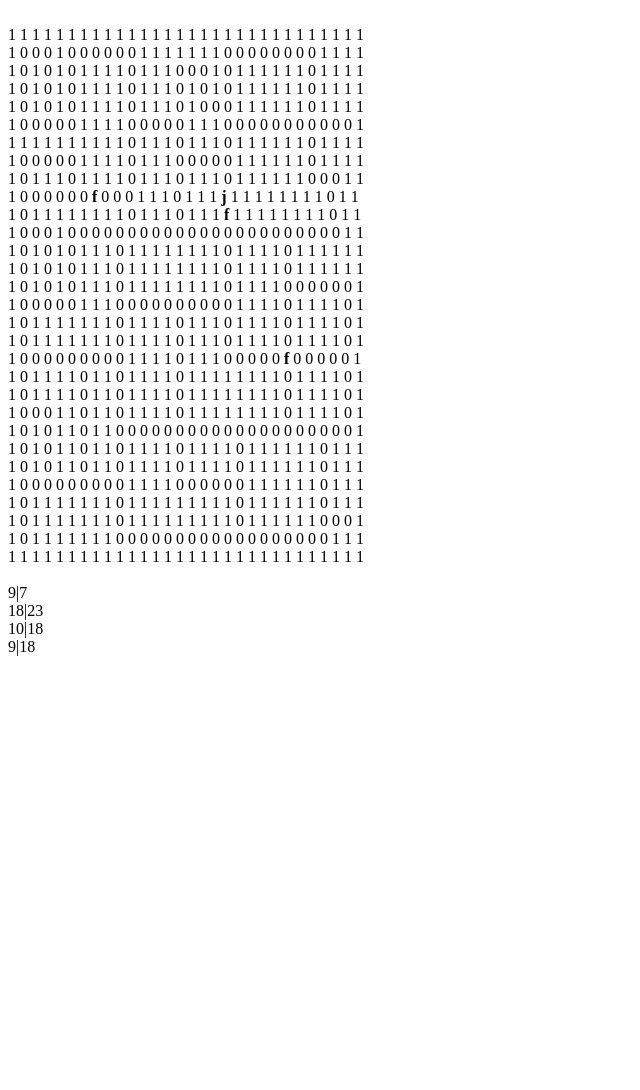
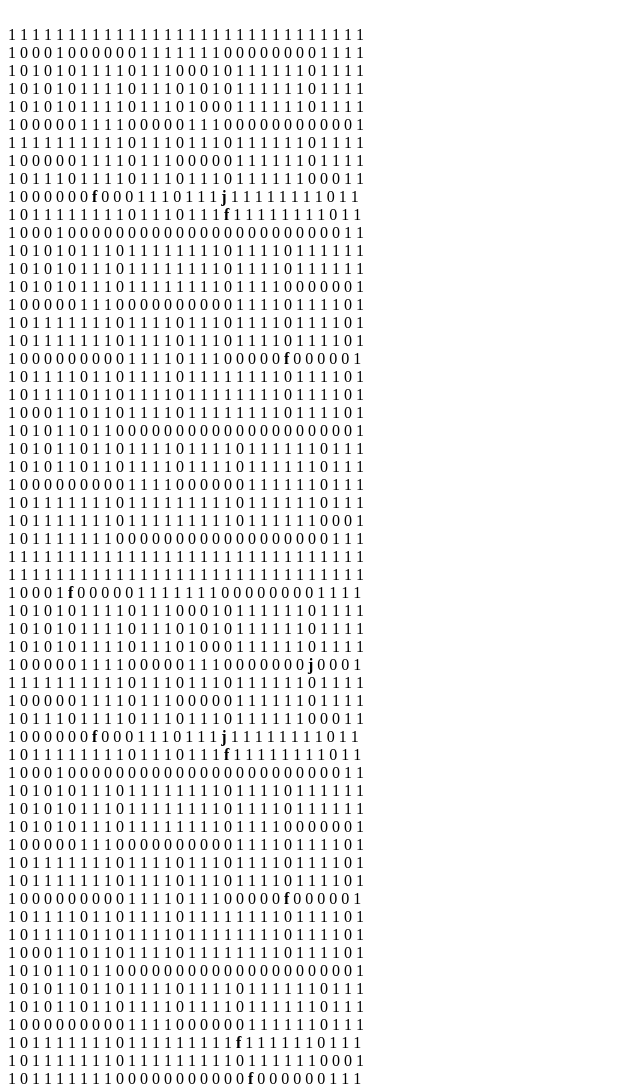
Before and after one commit to dcamposm/Practica-Pacman, a website: page public_html/index.html in a window 1280 px wide. Shown: the top 1090 px of the page, without its empty margins (0-640 px from the left). Before the commit the page ends 800 px from the top, so only its background shows below. Drawn offline with Linux system fonts and the light colour scheme.

Commit message:
Prova setInterval

```diff
--- a/public_html/codi.js
+++ b/public_html/codi.js
@@ -41,7 +41,7 @@ game[28]=[1,0,1,1,1,1,1,1,1,0,0,0,0,0,0,0,0,0,0,0,0,0,0,0,0,0,0,1,1,1];
 game[29]=[1,1,1,1,1,1,1,1,1,1,1,1,1,1,1,1,1,1,1,1,1,1,1,1,1,1,1,1,1,1];
 
 //Creacio dels fantasmes y jugador
-var fant1= new Array();
+/*var fant1= new Array();
 fant1["car"]="f";
 var ubi=ubiRand();
 fant1["i"]=ubi[0];
@@ -78,14 +78,14 @@ jugador["direccioDes"]="up";
 setUbi(fant1);
 setUbi(fant2);
 setUbi(fant3);
-setUbi(jugador);
+setUbi(jugador);*/
 
 //FUNCIONS
 //Funcio per donar les cordenades del tauler de manera aleatoria
 function ubiRand(){
     do{
-        var x = Math.round(Math.random()*29);
-        var y = Math.round(Math.random()*29);
+        x = Math.round(Math.random()*29);
+        y = Math.round(Math.random()*29);
     }while (game[x][y]!==0);
 
     return [x,y];
--- a/public_html/index.html
+++ b/public_html/index.html
@@ -1,3 +1,4 @@
+<!DOCTYPE html>
 <html>
     <head>
         <title>PACMAN by Demetrio Campos</title>
@@ -6,11 +7,56 @@
         <script type="text/javascript" src="codi.js"></script>
     </head>
     <body>
+
+        <p id="demo"></p>
         <script type="text/javascript">
 
-            setTimeout(function(){
+
+            function createTaula(){
+                setInterval (function(){
+                //Creacio dels fantasmes y jugador
+                fant1= new Array();
+                fant1["car"]="f";
+                ubi=ubiRand();
+                fant1["i"]=ubi[0];
+                fant1["e"]=ubi[1];
+                //fant1["direccio"]="right";
+                direRand(fant1);
+
+                fant2= new Array();
+                fant2["car"]="f";
+                ubi=ubiRand();
+                fant2["i"]=ubi[0];
+                fant2["e"]=ubi[1];
+                //fant2["direccio"]="down";
+                direRand(fant2);
+
+                fant3= new Array();
+                fant3["car"]="f";
+                ubi=ubiRand();
+                fant3["i"]=ubi[0];
+                fant3["e"]=ubi[1];
+                //fant3["direccio"]="right";
+                direRand(fant3);
+
+                jugador= new Array();
+                jugador["car"]="j";
+                ubi=ubiRand();
+                jugador["i"]=ubi[0];
+                jugador["e"]=ubi[1];
+                //jugador["direccio"]="up";
+                direRand(jugador);
+                jugador["direccioDes"]="up";
+
+                //Ubiquem els fantasmes i el jugador al taule
+                setUbi(fant1);
+                setUbi(fant2);
+                setUbi(fant3);
+                setUbi(jugador);
+
+                /*setInterval (function(){*/
                     for (i=0; i<game.length; i++){
-                    document.write("<br />");
+                        document.write("<br/>");
                         for (e=0; e<game[i].length; e++){
                             if(game[i][e]==="f" || game[i][e]==="j"){
                                 document.write("<b>"+game[i][e]+"</b> ");
@@ -20,12 +66,10 @@
                             }
                         }
                     }
+                },1000);
+               }
 
-                document.write("<br /><br />"+fant1["i"]+"|"+fant1["e"]+" ");
-                document.write("<br />"+fant2["i"]+"|"+fant2["e"]+" ");
-                document.write("<br />"+fant3["i"]+"|"+fant3["e"]+" ");
-                document.write("<br />"+jugador["i"]+"|"+jugador["e"]+" ");
-            },1000);
+            createTaula();
 
             /*for (i=0; i<game.length; i++){
                 document.write("<br />");
```
Lines whose indentation alone changed are shown as unchanged.
